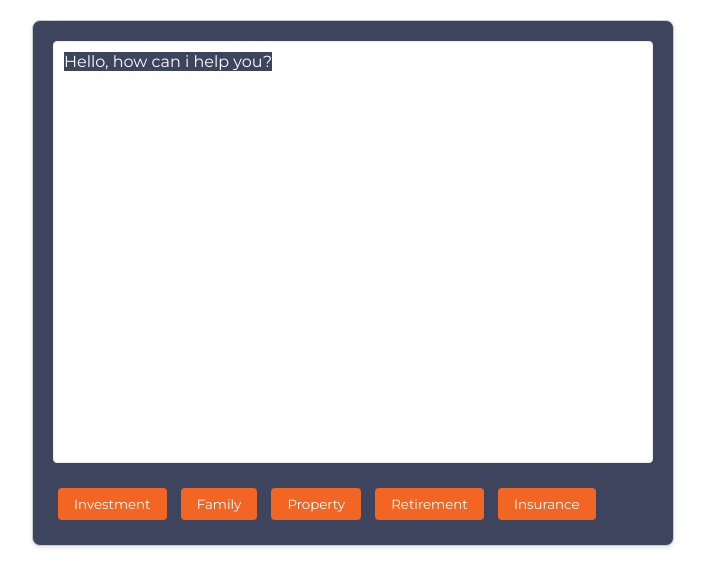
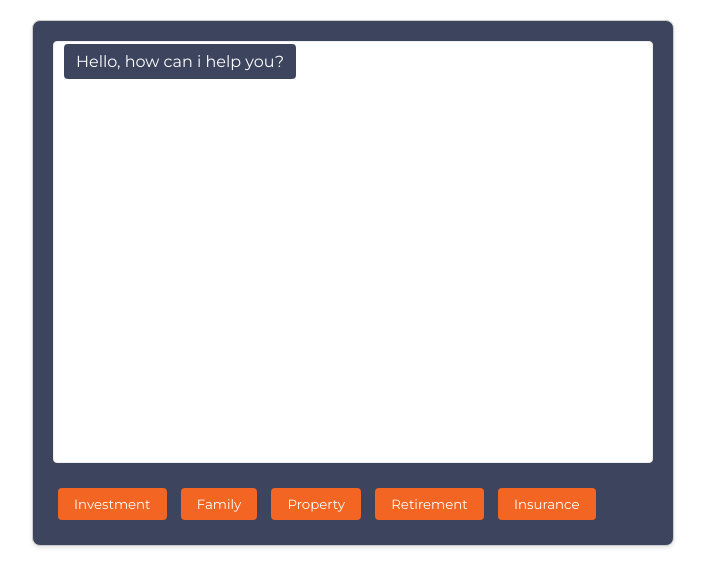
Before and after one commit to Kolkwitzia/Chatbot, a plain HTML site: page index.html in a window 1280 px wide. Shown: the whole page, without its empty margins (287-992 px from the left). Drawn offline with Linux system fonts and the light colour scheme.

Commit message:
Update chat.css

```diff
--- a/chat.css
+++ b/chat.css
@@ -25,6 +25,10 @@
 }
 
 .welcome {
+    margin: 10px 0;
+    padding: 8px 12px;
+    border-radius: 4px;
+    max-width: 80%;
     background-color: #3d455e;
     margin-right: auto;
     color: white;
```
